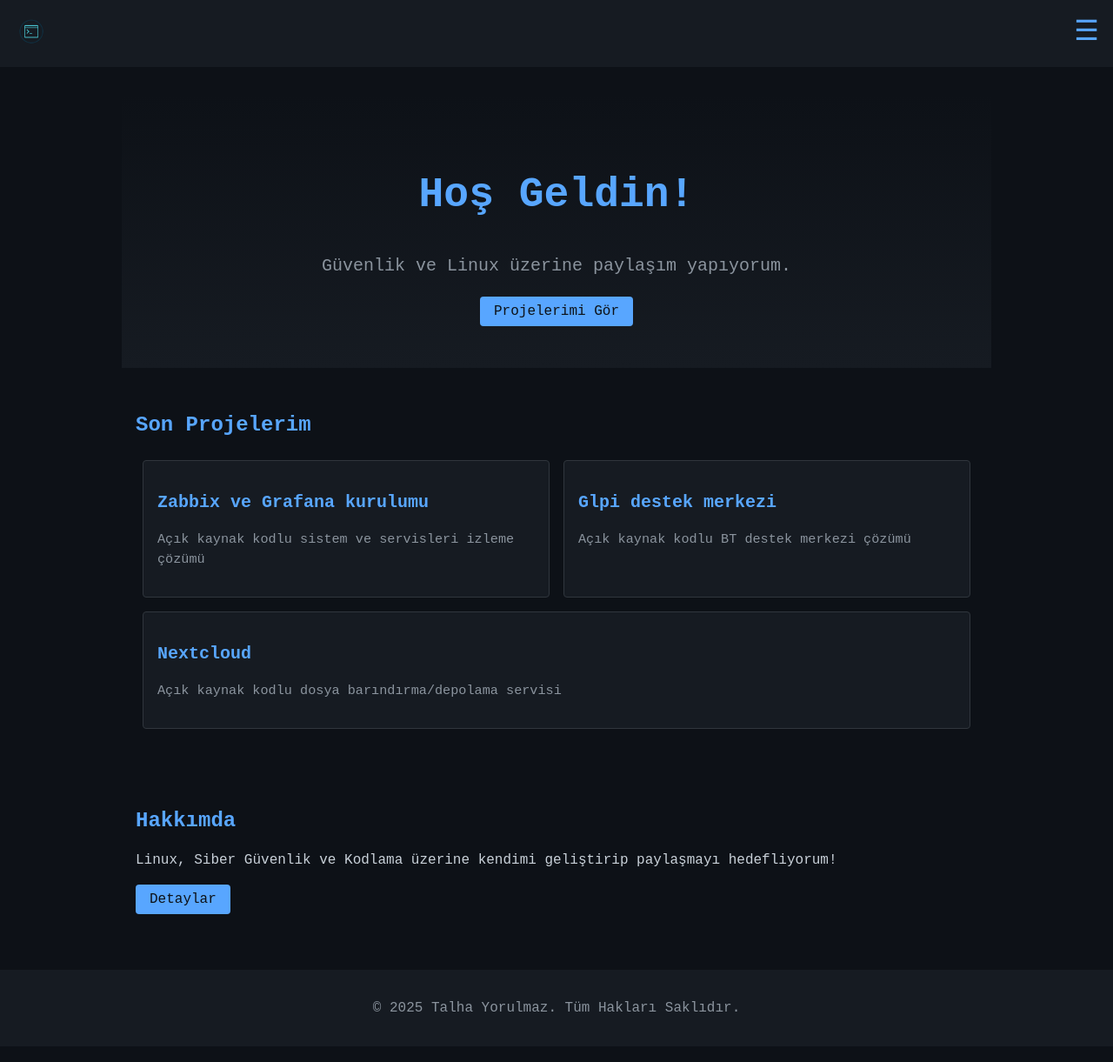
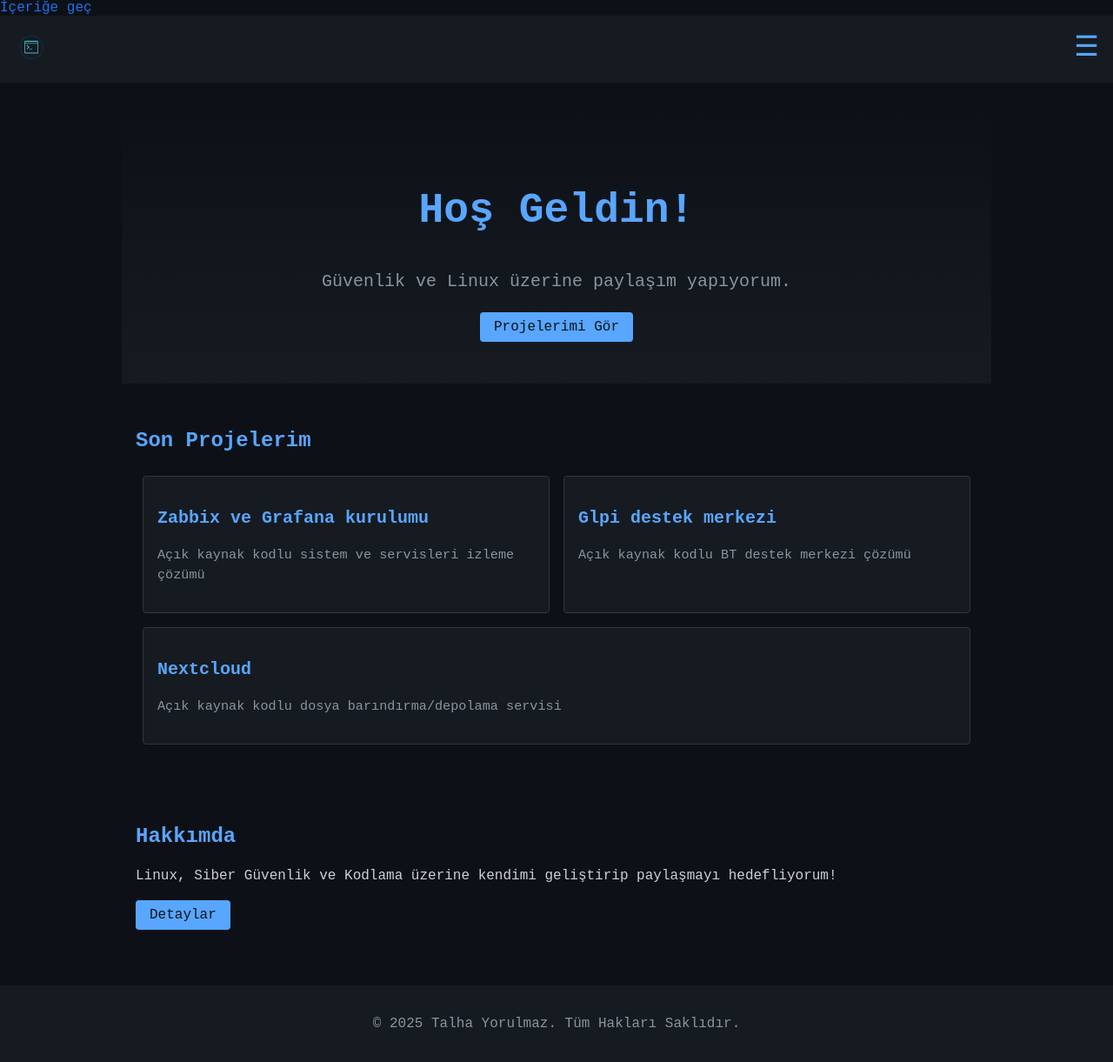
Before and after one commit to talhayrlmz/talhayorulmaz.github.io, a Jekyll site: the page built from index.html, in a window 1280 px wide. Shown: the whole page at 87% size. Built offline with Jekyll 4.4.1, drawn with Linux system fonts in a browser that asks for light colours.

Commit message:
Update default.html

```diff
--- a/_layouts/default.html
+++ b/_layouts/default.html
@@ -4,10 +4,12 @@
   {% include head.html %}
 </head>
 <body>
+  <a class="skip-link" href="#main-content">İçeriğe geç</a>
+
   {% include header.html %}
   {% include nav.html %}
 
-  <main>
+  <main id="main-content">
     {{ content }}
   </main>
 
```
